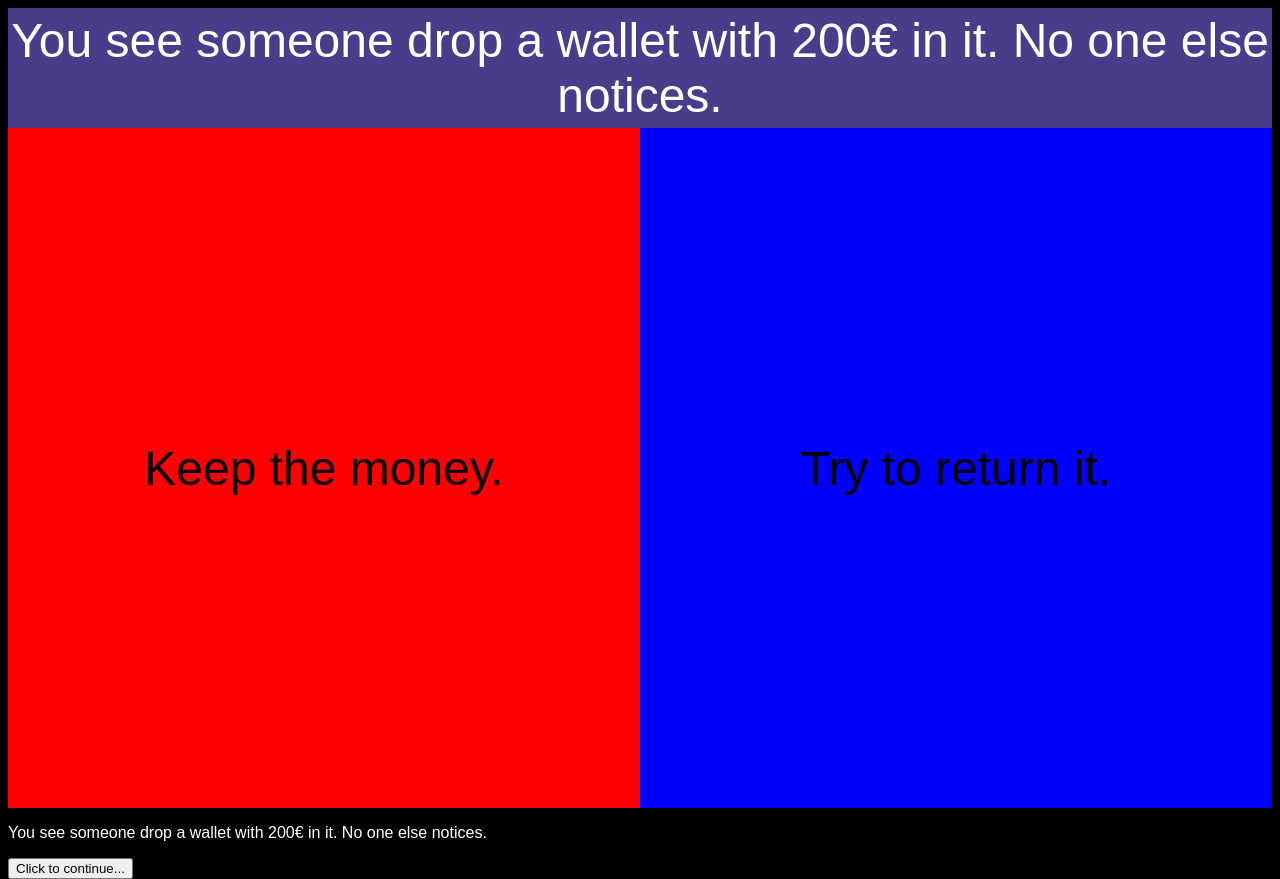
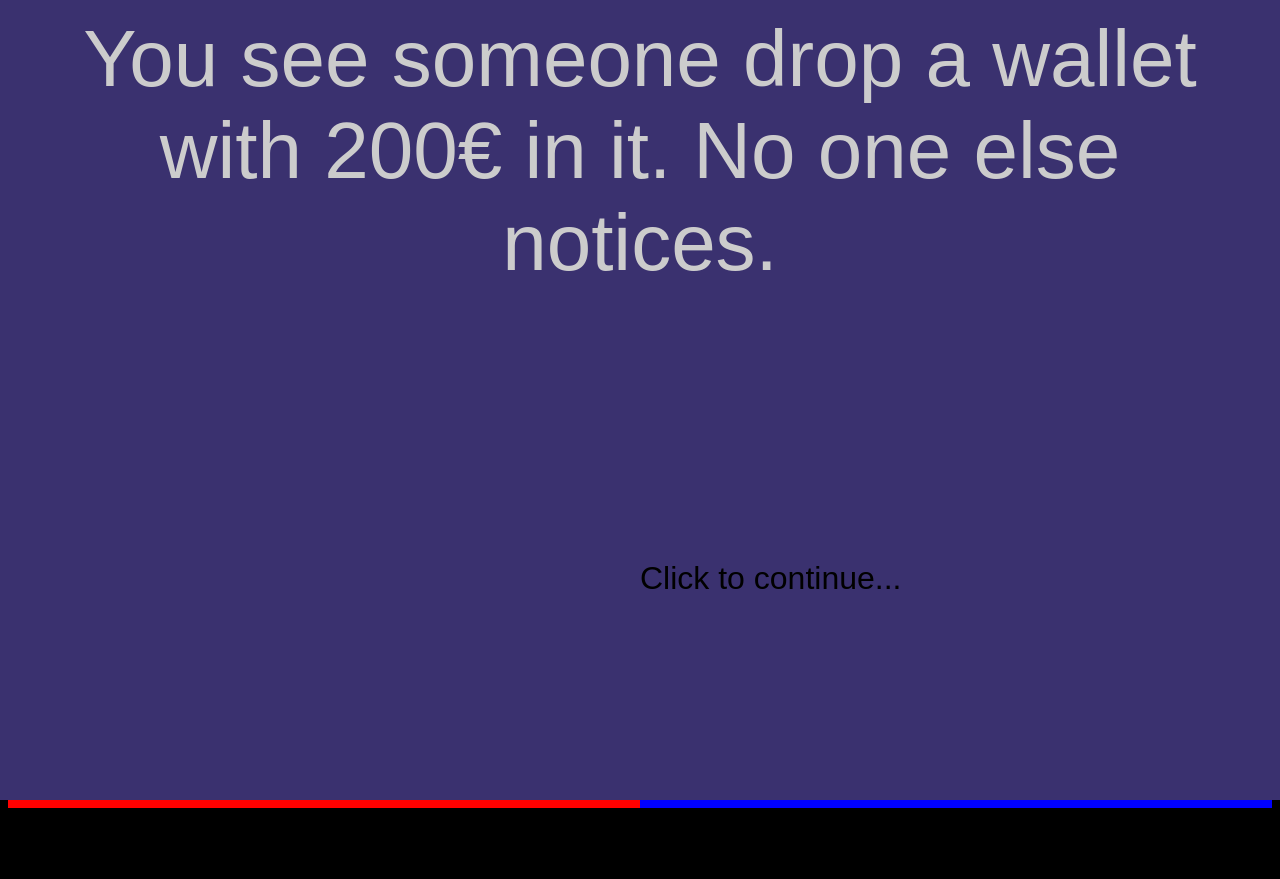
Before and after one commit to snowboiii/would-you-rather-but-with-a-timer, a plain HTML site: page index.html in a window 1280 px wide. After the commit the page ends 808 px from the top, so only its background shows below. Drawn offline with Linux system fonts and the light colour scheme.

Commit message:
the css changes from the previous commit that didn't get commited

```diff
--- a/index.css
+++ b/index.css
@@ -4,17 +4,24 @@
 
 html {
     height: 100%;
+    width: 100%;
+    top: 0;
+    left: 0;
 }
 
 body {
     background-color: black;
     color: white;
     height: 100%;
+    top: 0;
+    left: 0;
 }
 
 .container {
     width: 100%;
     height: 100%;
+    top: 0;
+    left: 0;
     background-color: grey;
     display: flex;
     flex-direction: column;
@@ -31,7 +38,41 @@ body {
     text-align: center;
 }
 
-#question-text {
+.big-question-container {
+    position: fixed;
+    top: 0;
+    left: 0;
+    height: 100%;
+    justify-content: center;
+    align-items: center;
+    text-align: center;
+    background-color: rgba(72, 61, 139, 100);
+}
+
+.big-question-button {
+    position: fixed;
+    top: 0;
+    left: 0;
+    height: 100%;
+    width: 100%;
+    background-color: rgba(0, 0, 0, 0.2);
+    border: none;
+    cursor: pointer;
+    align-items: none;
+    justify-content: none;
+}
+.big-question-button span {
+    position: fixed;
+    font-size: 2rem;
+    top: 70%;
+    left: 50%;
+}
+
+.question-big {
+    font-size: 5rem;
+}
+
+.question-text {
     margin: 1%;
 }
 
@@ -55,10 +96,11 @@ body {
     transition-duration: 200ms;
     width: 50%;
 }
+.button span {
+    margin: 1%;
+}
 .button:hover{
     background-color: rgb(113, 74, 187);
-}
-.button:hover::after {
     color: white;
 }
 .button:active {
```
